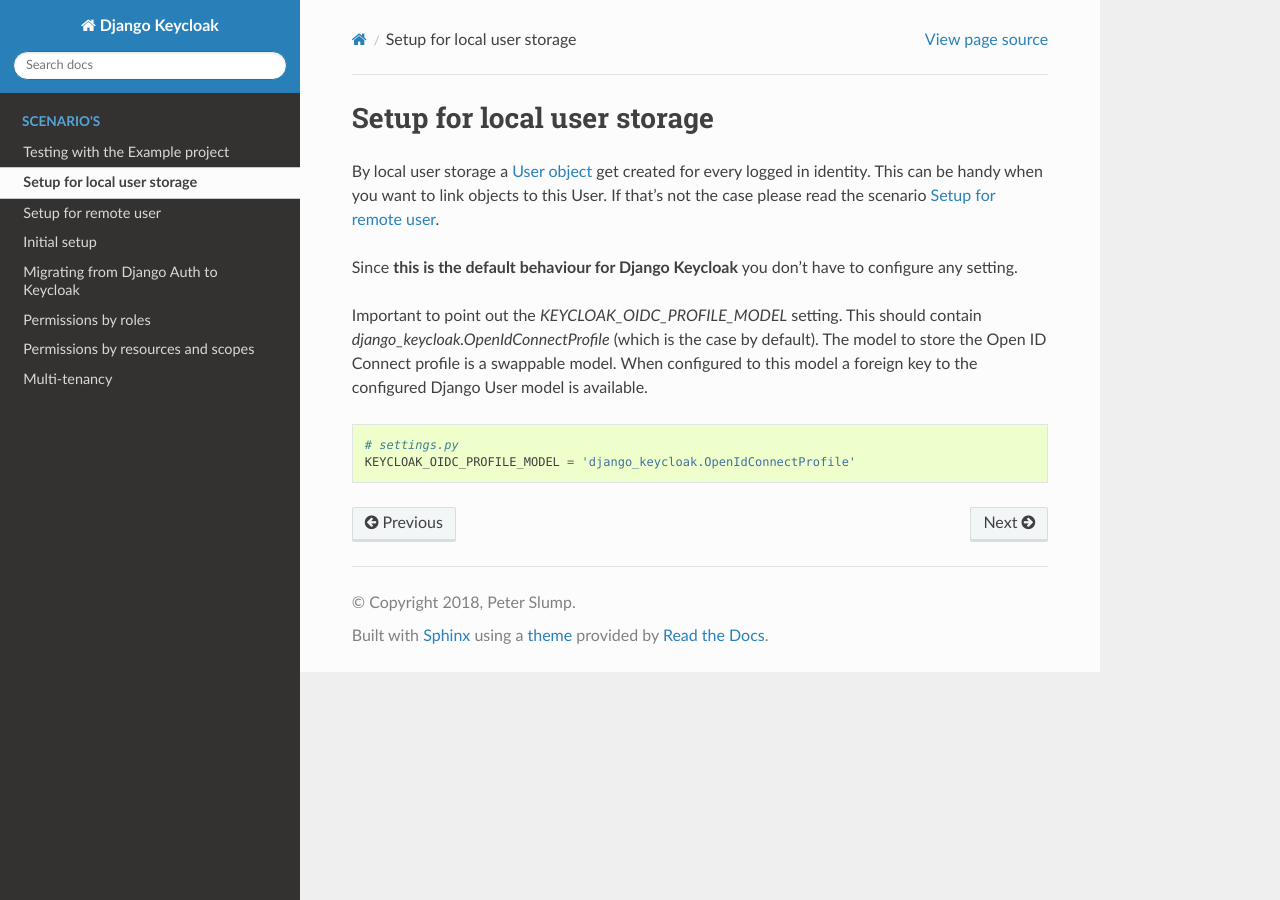
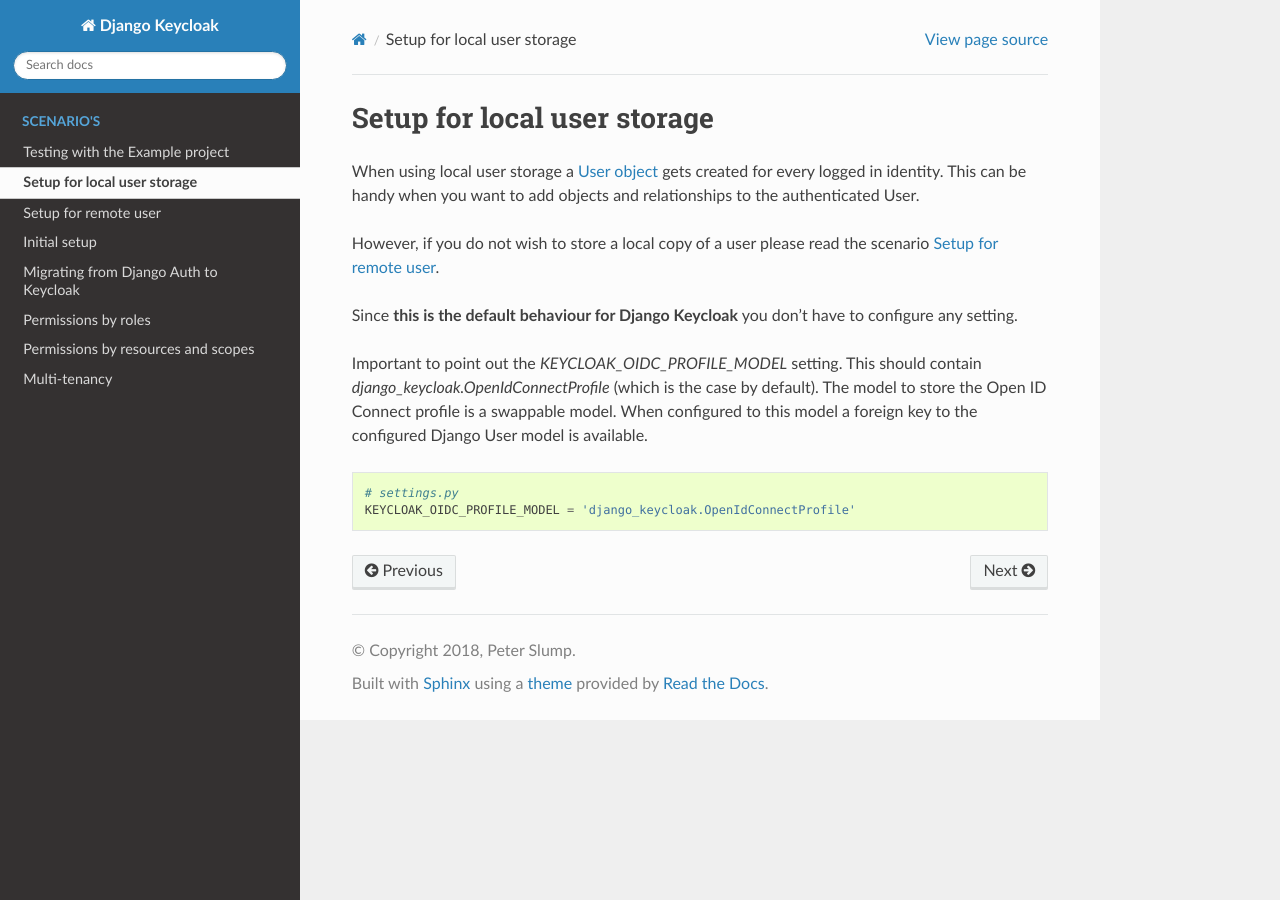
Before and after one commit to Peter-Slump/django-keycloak, a Sphinx documentation site: the page built from docs/scenario/local_user_setup.rst, in a window 1280 px wide. Built offline with Sphinx 7.4.7 and the Read the Docs theme 2.0.0, drawn with Linux system fonts in a browser that asks for light colours.

Commit message:
Clarify documentation intent

```diff
--- a/docs/scenario/local_user_setup.rst
+++ b/docs/scenario/local_user_setup.rst
@@ -7,11 +7,12 @@
 .. toctree::
    :maxdepth: 4
 
-By local user storage a
+When using local user storage a
 `User object <https://docs.djangoproject.com/en/2.0/topics/auth/default/#user-objects>`_
-get created for every logged in identity. This can be handy when you want to
-link objects to this User. If that's not the case please read the
-scenario :ref:`remote_user_setup`.
+gets created for every logged in identity. This can be handy when you want to
+add objects and relationships to the authenticated User.
+
+However, if you do not wish to store a local copy of a user please read the scenario :ref:`remote_user_setup`.
 
 Since **this is the default behaviour for Django Keycloak** you don't have to
 configure any setting.
```
